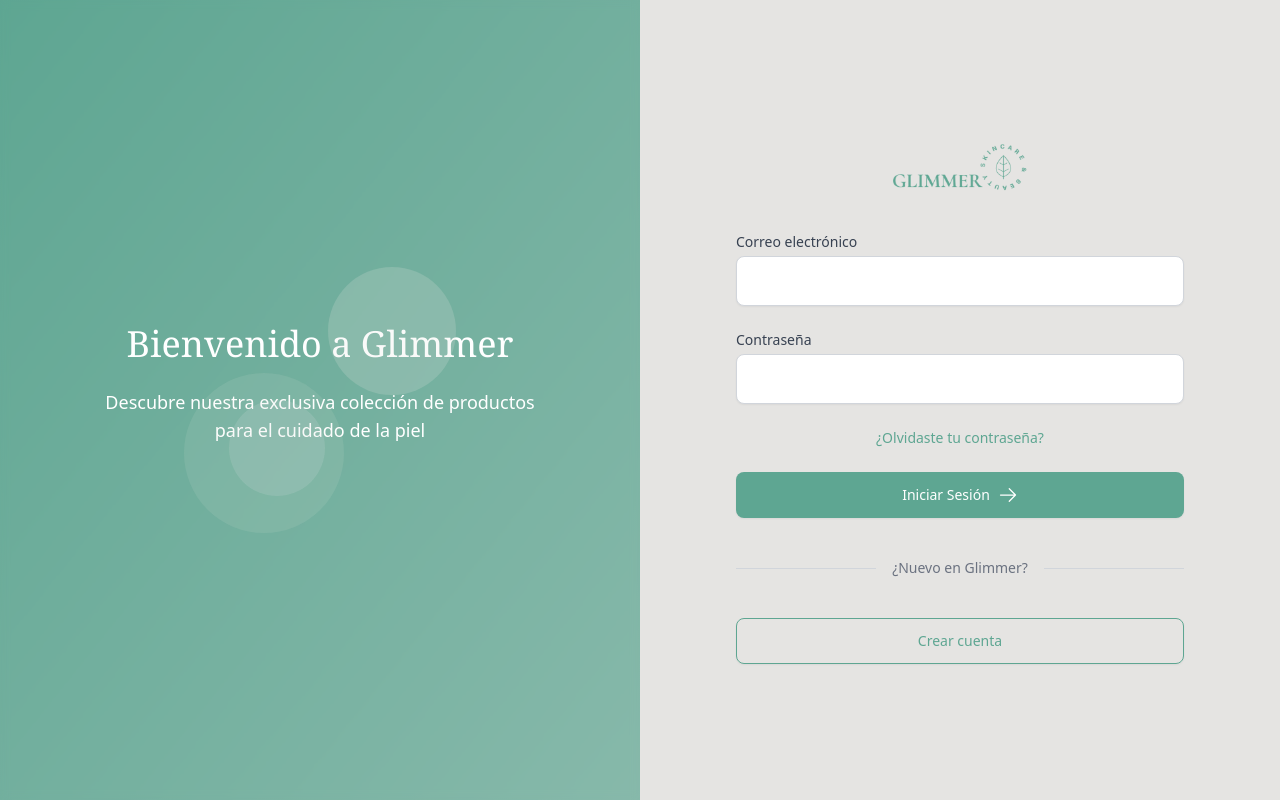
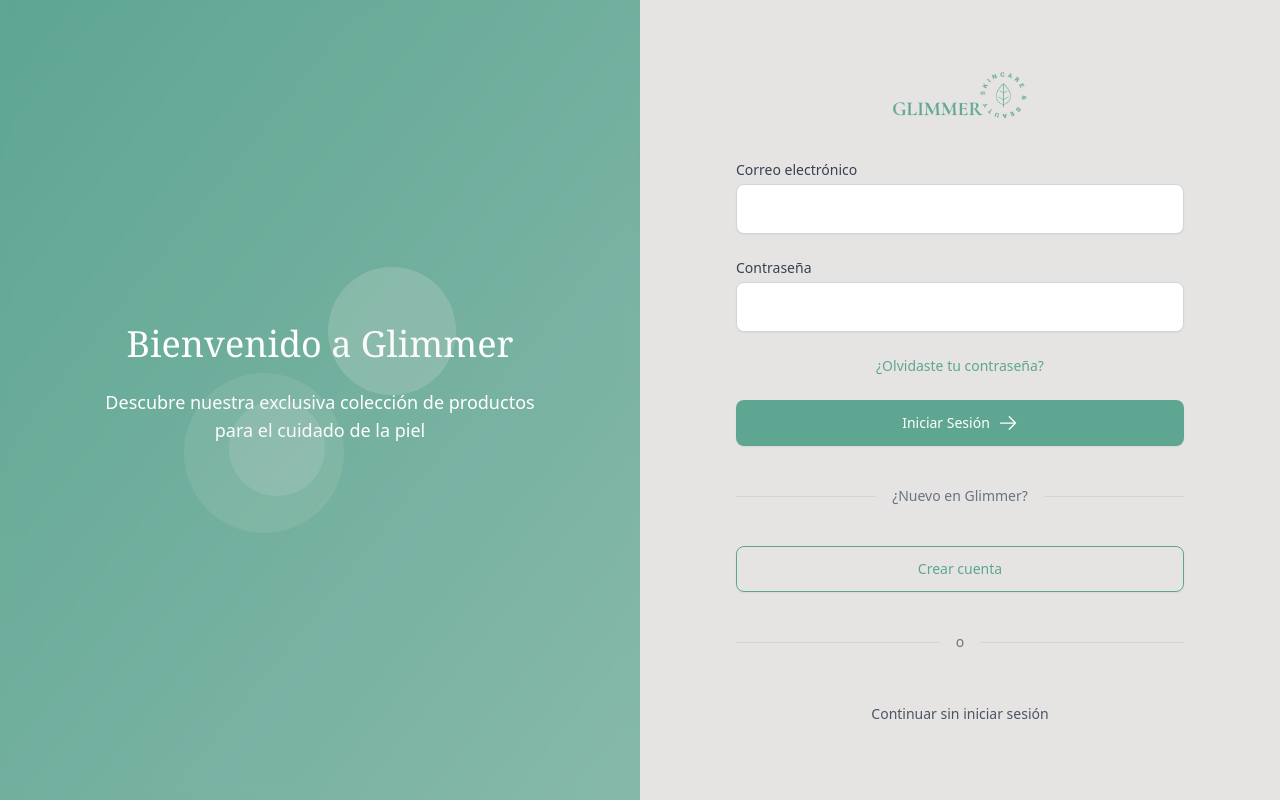
Before and after one commit to valenkloster/glimmer-frontend, a React (Vite) app: page /login in a window 1280 px wide. Built offline with nearby package versions, Linux system fonts and the light colour scheme; no server answers; a web font is replaced by a local one.

Commit message:
feat: add option to continue without logging in on LoginForm and update navigation in Navbar

```diff
--- a/src/components/Auth/LoginForm.jsx
+++ b/src/components/Auth/LoginForm.jsx
@@ -144,6 +144,25 @@ const LoginForm = () => {
               >
                 Crear cuenta
               </button>
+
+              <div className="relative py-4">
+                <div className="absolute inset-0 flex items-center">
+                  <div className="w-full border-t border-gray-300"></div>
+                </div>
+                <div className="relative flex justify-center text-sm">
+                  <span className="px-4 bg-nude text-gray-500">o</span>
+                </div>
+              </div>
+
+              <button
+                type="button"
+                onClick={() => navigate('/')}
+                className="w-full flex justify-center items-center px-4 py-3
+                         text-sm font-medium text-gray-600 hover:text-verde-agua
+                         focus:outline-none transition duration-150 ease-in-out"
+              >
+                Continuar sin iniciar sesión
+              </button>
             </form>
           </div>
         </div>
--- a/src/components/Navbar/index.jsx
+++ b/src/components/Navbar/index.jsx
@@ -95,7 +95,7 @@ const Navbar = () => {
     window.scrollTo(0, 0);
     logout();
     setIsUserMenuOpen(false);
-    navigate('/shop');
+    navigate('/login');
   };
 
   const UserMenu = () => (
```
